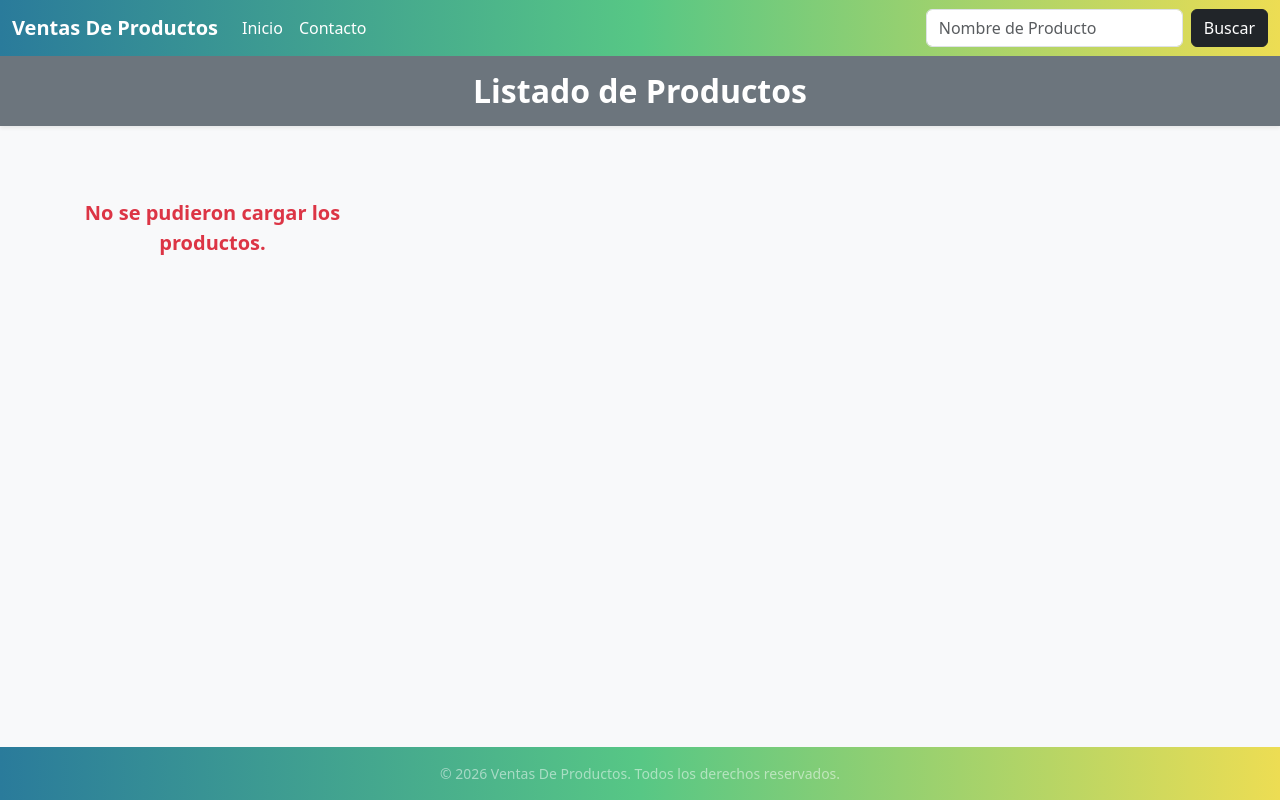
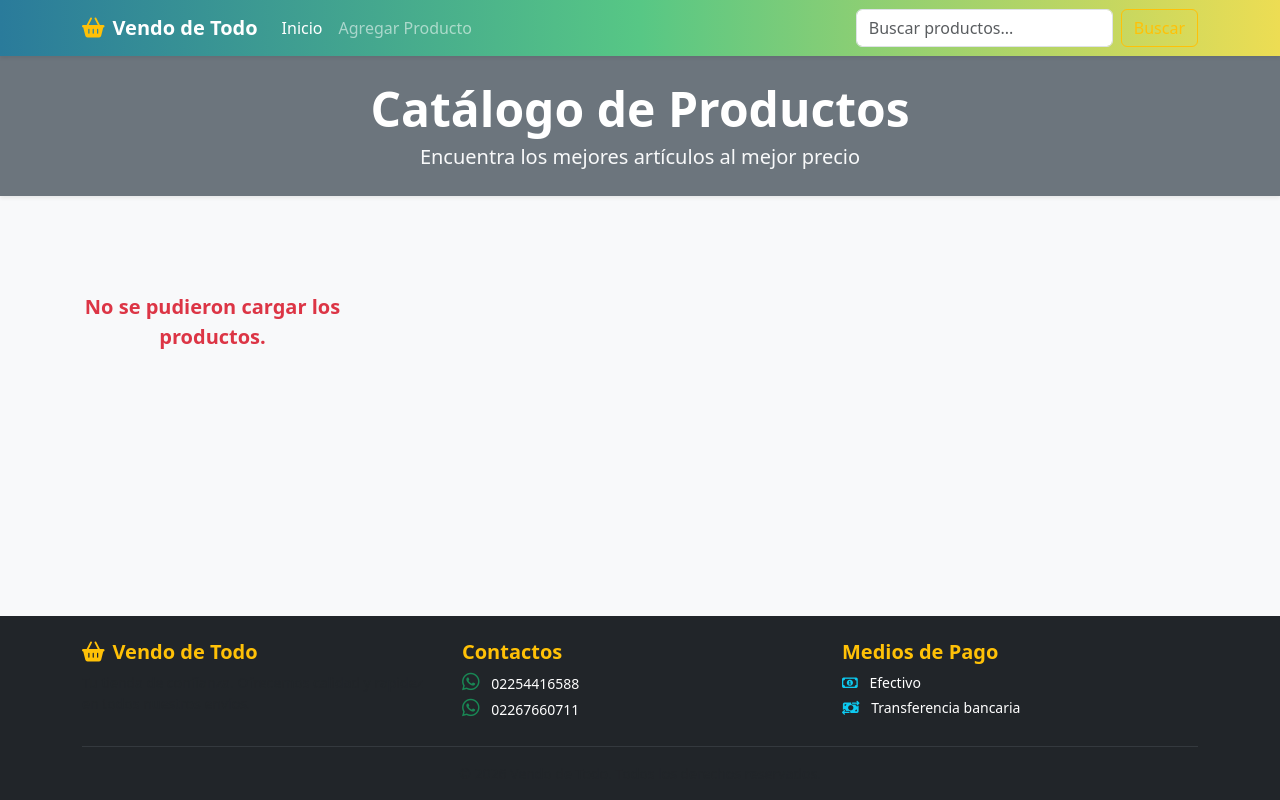
Before and after one commit to GuillePinamar/Catalogo, a website: page public/index.html in a window 1280 px wide. Drawn offline with nearby package versions, Linux system fonts and the light colour scheme; no server answers.

Commit message:
actualizo index

```diff
--- a/public/index.html
+++ b/public/index.html
@@ -2,45 +2,50 @@
 <html lang="es">
 
 <head>
-  <meta charset="UTF-8" />
-  <meta name="viewport" content="width=device-width, initial-scale=1.0" />
-  <link href="https://cdn.jsdelivr.net/npm/bootstrap@5.3.2/dist/css/bootstrap.min.css" rel="stylesheet" integrity="sha384-T3c6CoIi6uLrA9TneNEoa7RxnatzjcDSCmG1MXxSR1GAsXEV/Dwwykc2MPK8M2HN" crossorigin="anonymous" />
-  <link rel="stylesheet" href="https://cdnjs.cloudflare.com/ajax/libs/font-awesome/6.4.0/css/all.min.css" />
-  <link rel="stylesheet" href="/Css/style.css"/>
-  <title>Catálogo de Productos</title>
+    <meta charset="UTF-8">
+    <meta name="viewport" content="width=device-width, initial-scale=1.0">
+    <title>Vendo de Todo - Catálogo de Productos</title>
+    <link rel="shortcut icon" href="Media/shopping-store.png" type="image/x-icon">
+    <link href="https://cdn.jsdelivr.net/npm/bootstrap@5.3.2/dist/css/bootstrap.min.css" rel="stylesheet" integrity="sha384-T3c6CoIi6uLrA9TneNEoa7RxnatzjcDSCmG1MXxSR1GAsXEV/Dwwykc2MPK8M2HN" crossorigin="anonymous">
+    <link rel="stylesheet" href="https://cdnjs.cloudflare.com/ajax/libs/font-awesome/6.4.0/css/all.min.css">
+    <link rel="stylesheet" href="CSS/style.css">
 </head>
 
 <body class="d-flex flex-column min-vh-100 bg-light">
-  <nav class="navbar navbar-expand-lg">
-    <div class="container-fluid">
-      <a class="navbar-brand fw-bold text-white" href="#">Ventas De Productos</a>
-      <button class="navbar-toggler" type="button" data-bs-toggle="collapse" data-bs-target="#navbarSupportedContent" aria-controls="navbarSupportedContent" aria-expanded="false" aria-label="Toggle navigation">
+
+    <nav class="navbar navbar-expand-lg navbar-dark bg-dark sticky-top shadow-sm">
+        <div class="container">
+            <a class="navbar-brand fw-bold" href="index.html">
+                <i class="fas fa-basket-shopping me-2 text-warning"></i>Vendo de Todo
+            </a>
+            <button class="navbar-toggler" type="button" data-bs-toggle="collapse" data-bs-target="#navbarContent" aria-controls="navbarContent" aria-expanded="false" aria-label="Toggle navigation">
                 <span class="navbar-toggler-icon"></span>
             </button>
-      <div class="collapse navbar-collapse" id="navbarSupportedContent">
+            <div class="collapse navbar-collapse" id="navbarContent">
                 <ul class="navbar-nav me-auto mb-2 mb-lg-0">
                     <li class="nav-item">
-            <a class="nav-link text-white active" href="index.html">Inicio</a>
+                        <a class="nav-link active" href="index.html">Inicio</a>
                     </li>
                     <li class="nav-item">
-            <a class="nav-link text-white" href="#">Contacto</a>
+                        <a class="nav-link" href="Pages/SaveProducts.html">Agregar Producto</a>
                     </li>
                 </ul>
                 <form class="d-flex" role="search">
-          <input class="form-control me-2" type="search" placeholder="Nombre de Producto" aria-label="Search">
-          <button class="btn btn-dark" type="submit">Buscar</button>
+                    <input class="form-control me-2" type="search" placeholder="Buscar productos..." aria-label="Buscar">
+                    <button class="btn btn-outline-warning" type="submit">Buscar</button>
                 </form>
             </div>
         </div>
     </nav>
 
-  <header>
-    <div class="container-fluid bg-secondary text-white p-3 text-center shadow-sm">
-      <h1 class="h2 mb-0 fw-bold">Listado de Productos</h1>
+    <header class="bg-secondary text-white text-center py-4 shadow-sm">
+        <div class="container">
+            <h1 class="display-5 fw-bold mb-1">Catálogo de Productos</h1>
+            <p class="lead mb-0 small text-light">Encuentra los mejores artículos al mejor precio</p>
         </div>
     </header>
 
-  <main class="container my-4 flex-grow-1">
+    <main class="container my-5 flex-grow-1">
         <div class="row row-cols-1 row-cols-sm-2 row-cols-md-3 row-cols-lg-4 g-4" id="productsCards">
             </div>
     </main>
@@ -50,7 +55,7 @@
             <div class="modal-content border-0 shadow">
                 <div class="modal-header bg-dark text-white">
                     <h5 class="modal-title fw-bold" id="productModalLabel">Detalle del Producto</h5>
-          <button type="button" class="btn-close btn-close-white" data-bs-dismiss="modal" aria-label="Close"></button>
+                    <button type="button" class="btn-close btn-close-white" data-bs-dismiss="modal" aria-label="Cerrar"></button>
                 </div>
                 <div class="modal-body p-4">
                     <div class="row g-4 align-items-center">
@@ -81,21 +86,48 @@
                     </div>
                 </div>
                 <div class="modal-footer bg-light">
-          <button type="button" class="btn btn-secondary px-4" data-bs-dismiss="modal">Cerrar</button>
+                    <button type="button" class="btn btn-secondary px-4 fw-bold" data-bs-dismiss="modal">Cerrar</button>
                 </div>
             </div>
         </div>
     </div>
 
-  <footer class="mt-auto">
-    <nav class="navbar bg-dark text-white text-center py-3">
-      <div class="container-fluid justify-content-center">
-        <small class="text-white-50">&copy; 2026 Ventas De Productos. Todos los derechos reservados.</small>
+    <footer class="bg-dark text-white pt-4 pb-3 mt-auto">
+        <div class="container">
+            <div class="row g-4">
+                <div class="col-md-4">
+                    <h5 class="text-warning fw-bold"><i class="fas fa-basket-shopping me-2"></i>Vendo de Todo</h5>
+                    <p class="small text-muted">Tu tienda de confianza. Ofrecemos calidad y rapidez en todos nuestros envíos.</p>
                 </div>
-    </nav>
+
+                <div class="col-md-4">
+                    <h5 class="text-warning fw-bold">Contactos</h5>
+                    <p class="mb-1 small">
+                        <i class="fab fa-whatsapp text-success me-2 fs-5"></i>
+                        <a href="https://wa.me/02254416588" class="text-white text-decoration-none" target="_blank">02254416588</a>
+                    </p>
+                    <p class="mb-0 small">
+                        <i class="fab fa-whatsapp text-success me-2 fs-5"></i>
+                        <a href="https://wa.me/02267660711" class="text-white text-decoration-none" target="_blank">02267660711</a>
+                    </p>
+                </div>
+
+                <div class="col-md-4">
+                    <h5 class="text-warning fw-bold">Medios de Pago</h5>
+                    <p class="mb-1 small"><i class="far fa-money-bill-1 text-info me-2"></i> Efectivo</p>
+                    <p class="mb-0 small"><i class="fas fa-money-bill-transfer text-info me-2"></i> Transferencia bancaria</p>
+                </div>
+            </div>
+
+            <hr class="my-3 border-secondary">
+
+            <div class="text-center small text-muted">
+                &copy; 2026 Vendo de Todo. Todos los derechos reservados.
+            </div>
+        </div>
     </footer>
 
-  <script src="/Js/GetRequests.js"></script>
+    <script src="JS/GetRequests.js"></script>
     <script src="https://cdn.jsdelivr.net/npm/bootstrap@5.3.2/dist/js/bootstrap.bundle.min.js" integrity="sha384-C6RzsynM9kWDrMNeT87bh95OGNyZPhcTNXj1NW7RuBCsyN/o0jlpcV8Qyq46cDfL" crossorigin="anonymous"></script>
 </body>
 
```
Lines whose indentation alone changed are shown as unchanged.
